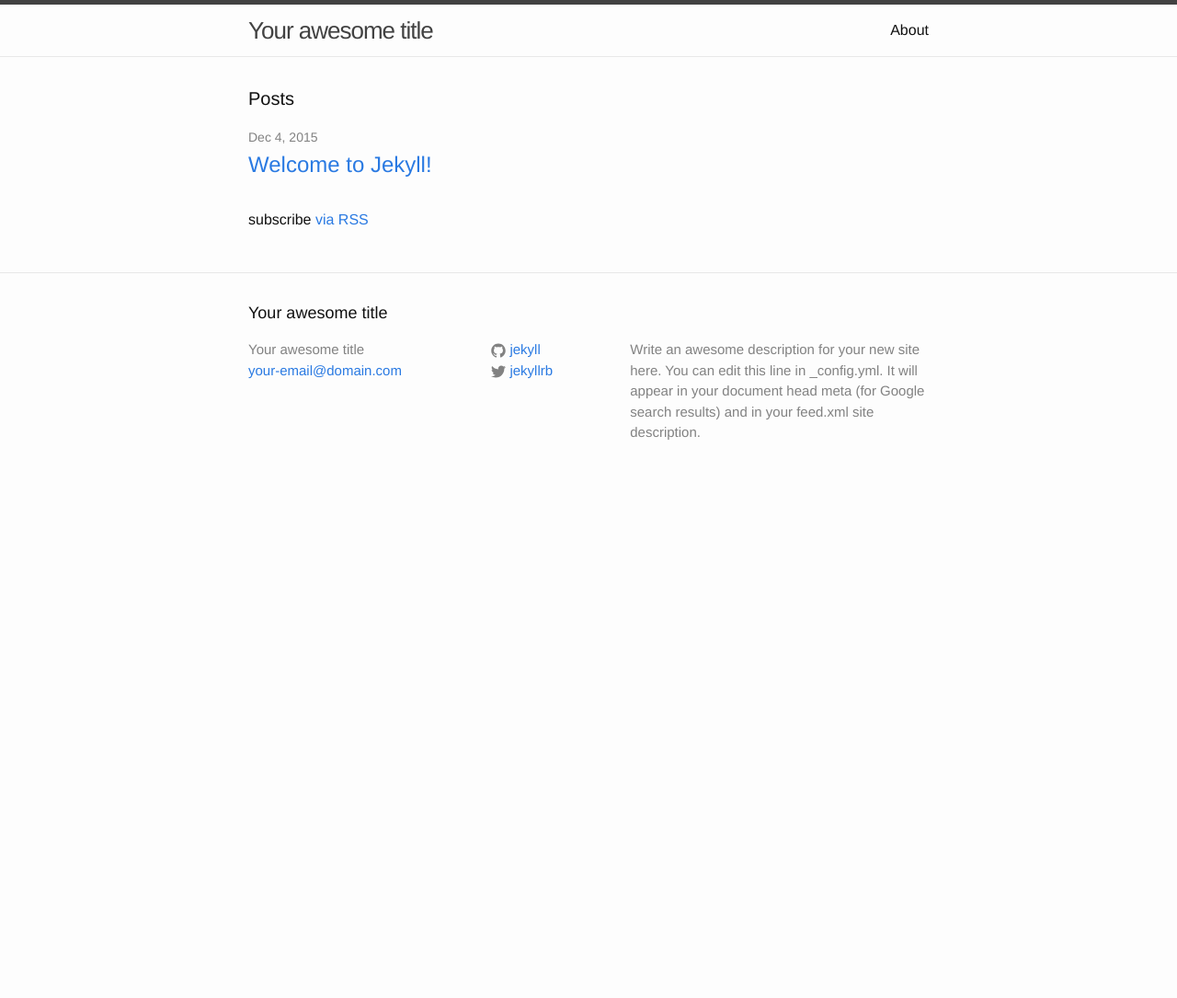
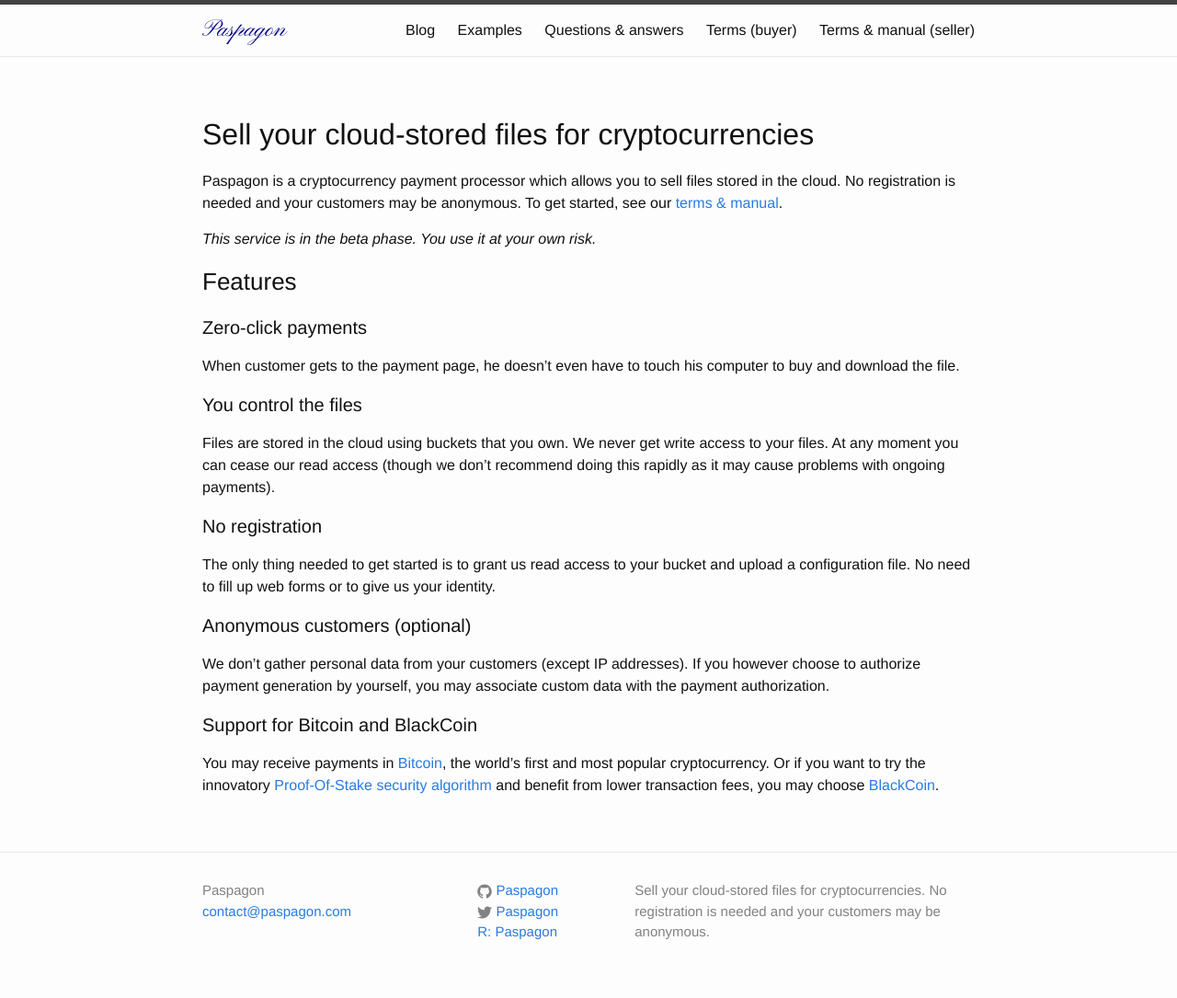
Before and after one commit to Paspagon/paspagon.github.io, a Jekyll site: the page built from index.md, in a window 1280 px wide. Shown: the whole page at 92% size. Built offline with Jekyll 4.4.1, drawn with Linux system fonts in a browser that asks for light colours; before the commit the page ends 900 px from its top, so only the background shows below that.

```diff
--- /dev/null
+++ b/CNAME
@@ -0,0 +1 @@
+paspagon.com
--- a/_config.yml
+++ b/_config.yml
@@ -1,14 +1,21 @@
 # Site settings
-title: Your awesome title
-email: your-email@domain.com
-description: > # this means to ignore newlines until "baseurl:"
-  Write an awesome description for your new site here. You can edit this
-  line in _config.yml. It will appear in your document head meta (for
-  Google search results) and in your feed.xml site description.
-baseurl: "" # the subpath of your site, e.g. /blog/
-url: "http://yourdomain.com" # the base hostname & protocol for your site
-twitter_username: jekyllrb
-github_username:  jekyll
+title: Paspagon
+email: contact@paspagon.com
+description: >
+  Sell your cloud-stored files for cryptocurrencies.
+  No registration is needed and your customers may be anonymous.
+baseurl: ""
+url: "http://paspagon.com"
+twitter_username: Paspagon
+github_username:  Paspagon
+subreddit: Paspagon
 
 # Build settings
 markdown: kramdown
+highlighter: rouge
+
+kramdown:
+  input: GFM
+
+timezone: UTC
+permalink: /blog/:categories/:year/:month/:day/:title/
--- a/_includes/footer.html
+++ b/_includes/footer.html
@@ -1,8 +1,6 @@
 <footer class="site-footer">
 
   <div class="wrapper">
-
-    <h2 class="footer-heading">{{ site.title }}</h2>
 
     <div class="footer-col-wrapper">
       <div class="footer-col  footer-col-1">
@@ -42,6 +40,12 @@
             </a>
           </li>
           {% endif %}
+
+          {% if site.subreddit %}
+          <li>
+            <a href="https://reddit.com/r/{{ site.subreddit }}">R: <span class="username">{{ site.subreddit }}</span></a>
+          </li>
+          {% endif %}
         </ul>
       </div>
 
@@ -49,7 +53,6 @@
         <p class="text">{{ site.description }}</p>
       </div>
     </div>
-
   </div>
 
 </footer>
--- a/_includes/header.html
+++ b/_includes/header.html
@@ -2,7 +2,7 @@
 
   <div class="wrapper">
 
-    <a class="site-title" href="{{ site.baseurl }}/">{{ site.title }}</a>
+    <a class="site-title paspagon" href="{{ site.baseurl }}/">{{ site.title }}</a>
 
     <nav class="site-nav">
       <a href="#" class="menu-icon">
--- a/_sass/_base.scss
+++ b/_sass/_base.scss
@@ -154,8 +154,8 @@ pre {
  * Wrapper
  */
 .wrapper {
-    max-width: -webkit-calc(800px - (#{$spacing-unit} * 2));
-    max-width:         calc(800px - (#{$spacing-unit} * 2));
+    max-width: -webkit-calc(900px - (#{$spacing-unit} * 2));
+    max-width:         calc(900px - (#{$spacing-unit} * 2));
     margin-right: auto;
     margin-left: auto;
     padding-right: $spacing-unit;
@@ -163,8 +163,8 @@ pre {
     @extend %clearfix;
 
     @include media-query($on-laptop) {
-        max-width: -webkit-calc(800px - (#{$spacing-unit}));
-        max-width:         calc(800px - (#{$spacing-unit}));
+        max-width: -webkit-calc(900px - (#{$spacing-unit}));
+        max-width:         calc(900px - (#{$spacing-unit}));
         padding-right: $spacing-unit / 2;
         padding-left: $spacing-unit / 2;
     }
--- a/index.html
+++ b/blog.html
@@ -1,10 +1,12 @@
 ---
 layout: default
+title: Blog
+permalink: /blog/
 ---
 
 <div class="home">
 
-  <h1 class="page-heading">Posts</h1>
+  <h1 class="page-heading">Blog</h1>
 
   <ul class="post-list">
     {% for post in site.posts %}
--- a/css/main.scss
+++ b/css/main.scss
@@ -40,10 +40,25 @@ $on-laptop:        800px;
 }
 
 
-
 // Import partials from `sass_dir` (defaults to `_sass`)
 @import
         "base",
         "layout",
         "syntax-highlighting"
 ;
+
+.paspagon {
+    &,
+    &:visited {
+        font-family: 'Pinyon Script', cursive;
+        letter-spacing: 0;
+        color: #008;
+        transition: 200ms linear 0s;
+    }
+
+    &:hover {
+        text-decoration: none;
+        text-shadow: -1px 1px 0.7em #00c, 1px -1px 0.7em #00c;
+    }
+}
+@import url(https://fonts.googleapis.com/css?family=Pinyon+Script);
--- /dev/null
+++ b/index.md
@@ -0,0 +1,31 @@
+---
+layout: page
+---
+
+## Sell your cloud-stored files for cryptocurrencies
+
+Paspagon is a cryptocurrency payment processor which allows you to sell files stored in the cloud. No registration is needed and your customers may be anonymous. To get started, see our [terms & manual](/terms-seller/).
+
+*This service is in the beta phase. You use it at your own risk.*
+
+### Features
+
+#### Zero-click payments
+
+When customer gets to the payment page, he doesn’t even have to touch his computer to buy and download the file.
+
+#### You control the files
+
+Files are stored in the cloud using buckets that you own. We never get write access to your files. At any moment you can cease our read access (though we don’t recommend doing this rapidly as it may cause problems with ongoing payments).
+
+#### No registration
+
+The only thing needed to get started is to grant us read access to your bucket and upload a configuration file. No need to fill up web forms or to give us your identity.
+
+#### Anonymous customers (optional)
+
+We don’t gather personal data from your customers (except IP addresses). If you however choose to authorize payment generation by yourself, you may associate custom data with the payment authorization.
+
+#### Support for Bitcoin and BlackCoin
+
+You may receive payments in [Bitcoin](https://bitcoin.org), the world’s first and most popular cryptocurrency. Or if you want to try the innovatory [Proof-Of-Stake security algorithm](https://en.wikipedia.org/wiki/Proof-of-stake) and benefit from lower transaction fees, you may choose [BlackCoin](http://blackcoin.co/).
```
Also changed, not shown: _posts/2015-12-04-welcome-to-jekyll.markdown (deleted, +0 -25 lines), _posts/2016-02-12-beta-release.md (added, +22 -0 lines), about.md (deleted, +0 -11 lines), examples.md (added, +7 -0 lines), questions-&-answers.md (added, +41 -0 lines), terms-buyer.md (added, +39 -0 lines), terms-seller.md (added, +235 -0 lines), 1 other file.
